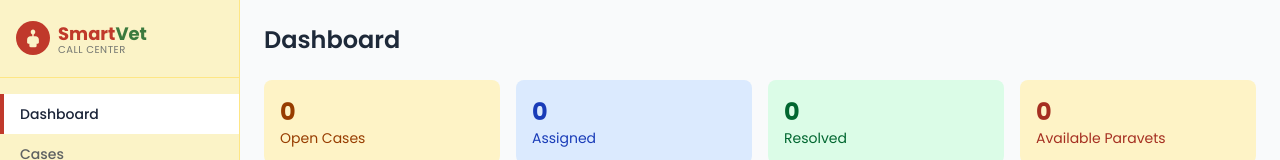
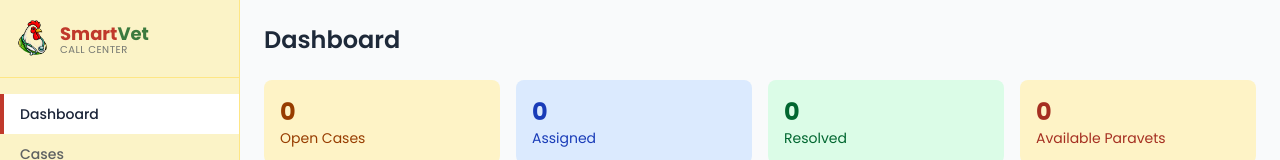
Before and after one commit to River-Poultry/smartvet-caller, a React (Vite) app in the folder frontend/: page / in a window 1280 px wide. Shown: the top 160 px of the page. Built offline with nearby package versions, Linux system fonts and the light colour scheme; no server answers.

Commit message:
Add SmartVet mascot logo to sidebar

```diff
--- a/frontend/src/components/Logo.jsx
+++ b/frontend/src/components/Logo.jsx
@@ -1,13 +1,9 @@
+import smartvetLogo from '../assets/smartvet-logo.png';
+
 export default function Logo({ className = '' }) {
   return (
     <div className={`flex items-center gap-2 ${className}`}>
-      <svg width="34" height="34" viewBox="0 0 48 48" fill="none" xmlns="http://www.w3.org/2000/svg" aria-hidden="true">
-        <circle cx="24" cy="24" r="24" fill="#C0392B" />
-        <path
-          d="M24 12c1.8 0 3.2 1.6 3.2 3.6 0 1.6-.9 2.9-2.2 3.4v2.4h2.6c2.6 0 4.7 2.2 4.7 4.9v4.1c0 .9-.7 1.6-1.6 1.6h-1.6v3.3c0 1-.8 1.7-1.7 1.7h-6.8c-1 0-1.7-.8-1.7-1.7v-3.3h-1.6c-.9 0-1.6-.7-1.6-1.6v-4.1c0-2.7 2.1-4.9 4.7-4.9h2.6V19c-1.3-.5-2.2-1.8-2.2-3.4 0-2 1.4-3.6 3.2-3.6z"
-          fill="#FBF3C7"
-        />
-      </svg>
+      <img src={smartvetLogo} alt="SmartVet" className="w-9 h-9 object-contain" />
       <div className="leading-tight text-left">
         <p className="font-bold text-lg">
           <span className="text-brand-red">Smart</span>
```
Also changed, not shown: frontend/src/assets/smartvet-logo.png (added).
